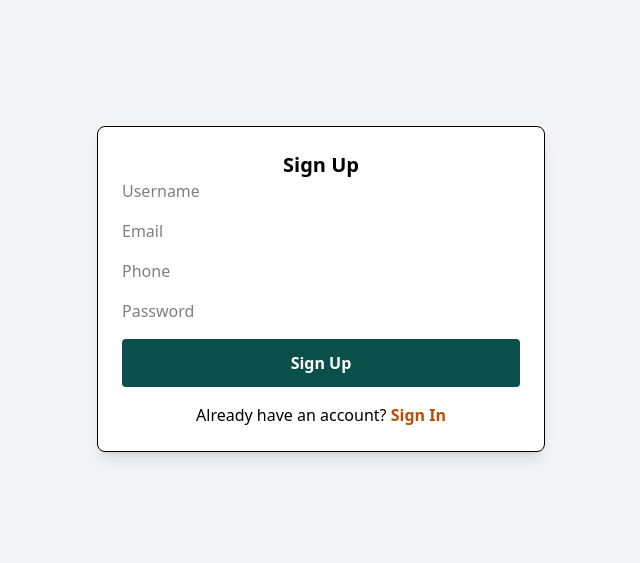
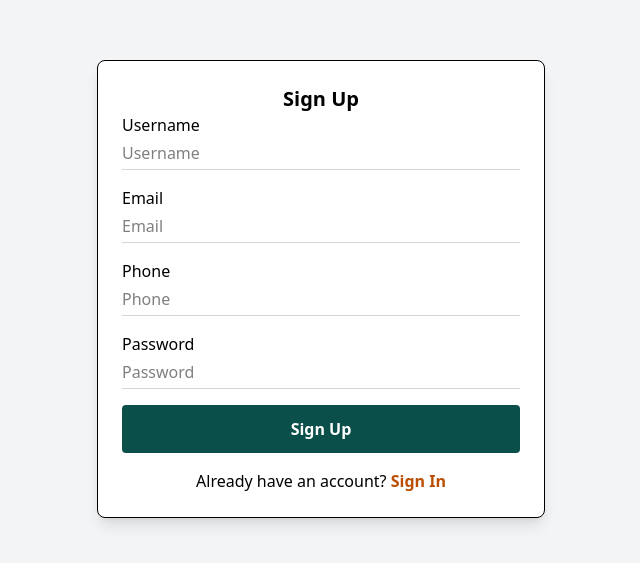
Before and after one commit to Athulya0001/OLX_CLONE_APP, a React (Vite) app in the folder client/: page /signup in a window 1280 px wide. Shown: the part 111-674 px from the top of the page, without its empty margins (319-959 px from the left). Built offline with nearby package versions, Linux system fonts and the light colour scheme; sample sign-in values are in the browser's storage.

Commit message:
updated authentication

```diff
--- a/client/src/App.jsx
+++ b/client/src/App.jsx
@@ -2,20 +2,20 @@ import React, { useEffect, useState } from "react";
 import { Routes, Route, useNavigate } from "react-router-dom";
 import Signin from "./components/Signin/Signin";
 import Signup from "./components/Signup/Signup";
-import VerifyEmail from "./components/Verify/VerifyEmail"; // Import the VerifyEmail page
+import VerifyEmail from "./components/Verify/VerifyEmail";
 import Home from "./pages/Home/Home";
 import SelectCategory from "./components/Post/SelectCategory";
 import ProductDetails from "./components/ProductDetails/ProductDetails";
 
 const App = () => {
   const navigate = useNavigate();
-  const [token, setToken] = useState(() => JSON.parse(localStorage.getItem("token")));
+  const token = JSON.parse(localStorage.getItem("token"));
 
   useEffect(() => {
     if (!token) {
       navigate("/");
     }
-  }, [token, navigate]);
+  }, [token,]);
 
   return (
     <div>
--- a/client/src/ReduxStore/Reducers/authSlice.js
+++ b/client/src/ReduxStore/Reducers/authSlice.js
@@ -18,11 +18,13 @@ const authSlice = createSlice({
     },
     login: (state, action) => {
       if (action.payload.isVerified) {
-        state.user = action.payload;
+        state.user = action.payload.user;
         state.isAuthenticated = true;
+        state.token = action.payload.token;
         state.isVerified = true;
         localStorage.setItem("user", JSON.stringify(action.payload.user));
         localStorage.setItem("isAuthenticated", JSON.stringify(true));
+        localStorage.setItem("token", JSON.stringify(action.payload.token));
         localStorage.setItem("isVerified", JSON.stringify(true));
       } else {
         state.isAuthenticated = false;
--- a/client/src/components/Navbar/Navbar.jsx
+++ b/client/src/components/Navbar/Navbar.jsx
@@ -8,6 +8,7 @@ const Navbar = () => {
   const dispatch = useDispatch();
   const navigate = useNavigate();
   const { isAuthenticated } = useSelector((state) => state.auth);
+  const token = JSON.parse(localStorage.getItem("token"))
 
   const handleLogout = () => {
     const isConfirmed = window.confirm(
@@ -75,7 +76,7 @@ const Navbar = () => {
           </div>
 
           <div className="flex items-center space-x-4">
-            {isAuthenticated ? (
+            {token ? (
               <div className="flex justify-between items-center gap-x-3">
                 <button
                   onClick={handleLogout}
--- a/client/src/components/Post/SelectCategory.jsx
+++ b/client/src/components/Post/SelectCategory.jsx
@@ -131,12 +131,13 @@ const SelectCategory = () => {
         />
 
         <label className="block font-semibold mb-1">Description</label>
-        <input
-          className="w-full p-2 border-b border-gray-400 outline-none mb-4 bg-transparent"
-          type="text"
-          value={description}
-          onChange={(e) => setDescription(e.target.value)}
-        />
+        <textarea
+  className="w-full p-2 border-b border-gray-400 outline-none mb-4 bg-transparent resize-none"
+  value={description}
+  onChange={(e) => setDescription(e.target.value)}
+  rows={6}
+/>
+
 
         <div className="flex flex-col items-center">
           {image && (
--- a/client/src/components/Signin/Signin.jsx
+++ b/client/src/components/Signin/Signin.jsx
@@ -20,7 +20,7 @@ const SignIn = () => {
     console.log(data);
 
     if (data.success) {
-      if (!data.user.verified) {
+      if (data.user.verified===false) {
         alert("Your email is not verified. Please check your email.");
         return;
       }
--- a/client/src/components/Signup/Signup.jsx
+++ b/client/src/components/Signup/Signup.jsx
@@ -11,6 +11,7 @@ const SignUp = () => {
     phone: "",
   });
   const [message, setMessage] = useState("");
+  const [loading, setLoading] = useState(false);
   const dispatch = useDispatch();
 
   const handleChange = (e) => {
@@ -33,12 +34,14 @@ const SignUp = () => {
 
       if (data.success) {
         setMessage("Verification email sent. Check your inbox.");
-        dispatch(registerUser({ username: formData.username, email: formData.email, isVerified: false }));
+        localStorage.setItem("token", JSON.stringify(data.token || ""));
+        dispatch(registerUser({ username: formData.username, email: formData.email,phone: formData.phone, isVerified: false }));
       } else {
         setMessage(data.message);
       }
     } catch (error) {
-      setMessage("Something went wrong.");
+      console.error("Signup Error:", error);
+      setMessage(error.message || "Something went wrong.");
     }
   };
 
@@ -48,13 +51,42 @@ const SignUp = () => {
       <h2 className="text-center text-xl font-semibold">Sign Up</h2>
       {message && <p className="text-center text-red-500">{message}</p>}
       <form onSubmit={handleSubmit} className="space-y-4">
-        <input type="text" name="username" placeholder="Username" onChange={handleChange} required className="input" />
-        <input type="email" name="email" placeholder="Email" onChange={handleChange} required className="input" />
-        <input type="tel" name="phone" placeholder="Phone" onChange={handleChange} required className="input" />
-        <input type="password" name="password" placeholder="Password" onChange={handleChange} required className="input" />
-        <button type="submit" className="w-full bg-teal-900 text-white font-bold py-3 rounded hover:bg-white hover:text-teal-900 hover:border-2 hover:border-teal-900 transition">
-          Sign Up
-        </button>
+      <div>
+            <label htmlFor="username" className="block font-medium">Username</label>
+            <input
+               type="text" name="username" id='username' placeholder="Username" onChange={handleChange} required
+              className="w-full border-b border-gray-300 outline-none focus:border-blue-500 bg-transparent py-1"
+            />
+          </div>
+          <div>
+            <label htmlFor='email' className="block font-medium">Email</label>
+            <input
+              type="email" id='email' name="email" placeholder="Email" onChange={handleChange} required
+              className="w-full border-b border-gray-300 outline-none focus:border-blue-500 bg-transparent py-1"
+            />
+          </div>
+          <div>
+            <label htmlFor='phone' className="block font-medium">Phone</label>
+            <input
+              type="tel" id='phone' name="phone" placeholder="Phone" onChange={handleChange} required
+              className="w-full border-b border-gray-300 outline-none focus:border-blue-500 bg-transparent py-1"
+            />
+          </div>
+          <div>
+            <label htmlFor='password' className="block font-medium">Password</label>
+            <input
+              type="password" id='password' name="password" placeholder="Password" onChange={handleChange} required
+              className="w-full border-b border-gray-300 outline-none focus:border-blue-500 bg-transparent py-1"
+            />
+          </div>
+          <button
+  type="submit"
+  className="w-full bg-teal-900 text-white font-bold py-3 rounded hover:bg-white hover:text-teal-900 hover:border-2 hover:border-teal-900 transition"
+  disabled={loading}
+>
+  {loading ? "Signing up..." : "Sign Up" }
+</button>
+
       </form>
       <div className="text-center mt-4">
         Already have an account?{" "}
```
Also changed, not shown: 2 other files (tests, documents, lock files or other folders).
